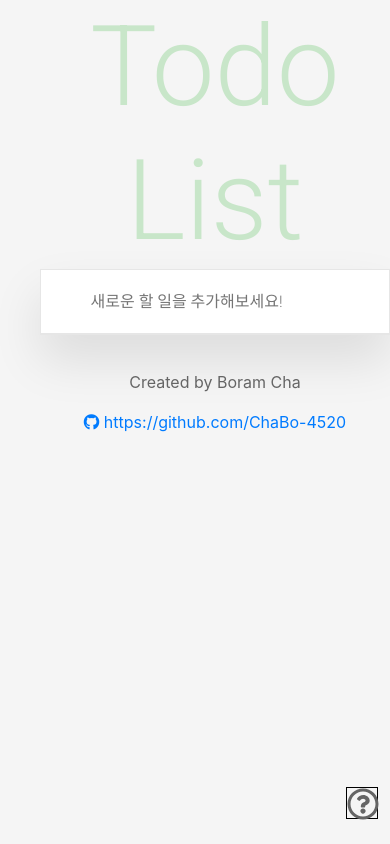
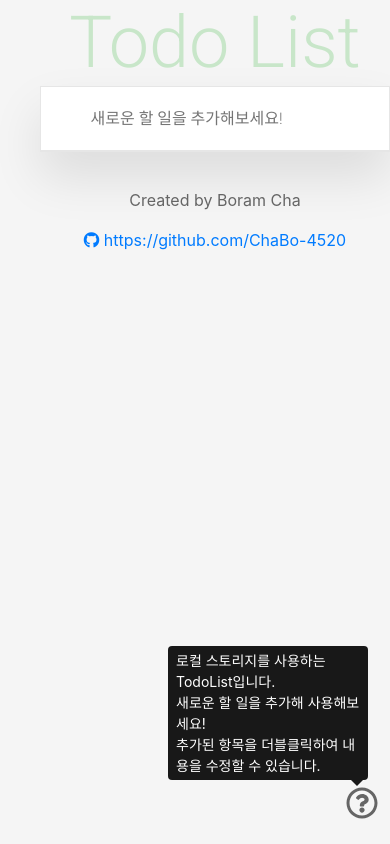
Before and after one commit to ChaBo-4520/ToDoList_Vue, a Vue app: page / in a window 390 px wide. Both pictures are taken after a click on the icon 363 px from the left and 803 px from the top of the page. Shown: the top 844 px of the page. Built offline with nearby package versions, Linux system fonts and the light colour scheme.

Commit message:
Fix Design

```diff
--- a/src/components/TodoHeader.vue
+++ b/src/components/TodoHeader.vue
@@ -29,5 +29,13 @@ export default {};
   .wrapper {
     font-size: 2em;
   }
+  .header > h1 {
+    font-size: 6em;
+  }
+}
+@media screen and (max-width: 31.25em) {
+  .header > h1 {
+    font-size: 4.5em;
+  }
 }
 </style>
--- a/src/components/TodoManual.vue
+++ b/src/components/TodoManual.vue
@@ -1,26 +1,23 @@
 <template>
-  <div v-b-tooltip.hover class="wrapper" data-html="true" id="manual">
+  <div class="wrapper" data-html="true" id="manual">
     <font-awesome-icon :icon="['far', 'question-circle']"></font-awesome-icon>
-    <b-tooltip target="manual" placement="bottom">
+    <b-tooltip
+      target="manual"
+      placement="topleft"
+      custom-class="tooltip"
+      triggers="click"
+    >
       <div class="content">
         로컬 스토리지를 사용하는 TodoList입니다. <br />
-        새로운 할 일을 추가해 사용해보세요! 추가된 항목을 더블클릭하여 내용을
-        수정할 수 있습니다.
+        새로운 할 일을 추가해 사용해보세요!<br />
+        추가된 항목을 더블클릭하여 내용을 수정할 수 있습니다.
       </div>
     </b-tooltip>
   </div>
 </template>
 
 <script>
-export default {
-  data() {
-    return {
-      manual: `
-
-      `,
-    };
-  },
-};
+export default {};
 </script>
 
 <style scoped>
@@ -33,8 +30,6 @@ export default {
   box-sizing: border-box;
   font-size: 3em;
   color: var(--dark-gray);
-
-  border: 1px solid black;
 }
 
 .wrapper > svg {
@@ -43,12 +38,10 @@ export default {
   left: 0;
   cursor: pointer;
 }
-b-tooltip {
-}
 .content {
+  width: 100%;
+  height: 100%;
   text-align: left;
-  max-width: 14em;
-  height: 14em;
 }
 @media screen and (max-width: 37.5em) {
   .wrapper {
```
Also changed, not shown: 7 other files (tests, documents, lock files or other folders).
